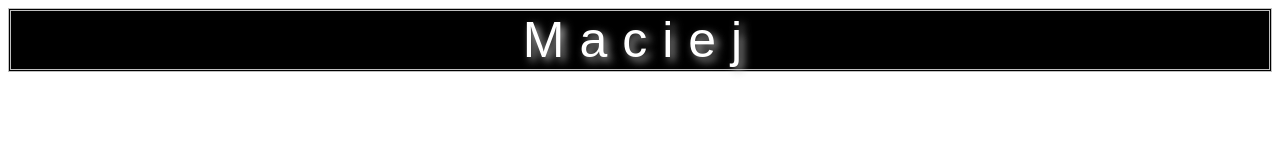
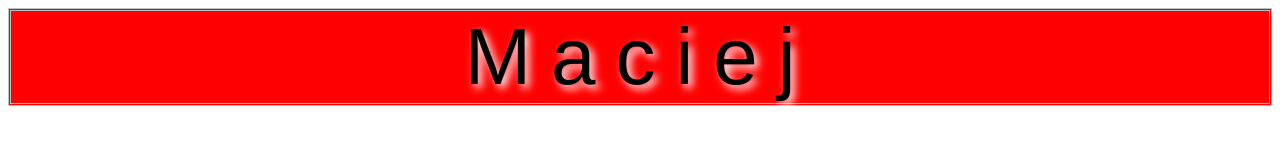
Before and after one commit to macneu/ZAD-DIV-ID, a plain HTML site: page index.html in a window 1280 px wide. Drawn offline with Linux system fonts and the light colour scheme.

Commit message:
Update style.css

```diff
--- a/style.css
+++ b/style.css
@@ -1,9 +1,9 @@
 div#logo{
-    background-color: black;
-    color: white;
-    font: 50px Arial;
+    background-color: red;
+    color: black;
+    font: 80px Arial;
     text-align: center;
-    text-shadow: silver 4px 4px 8px;
+    text-shadow: white 4px 4px 8px;
     border: double silver;
-    letter-spacing: 15px;
+    letter-spacing: 20px;
 }
```
